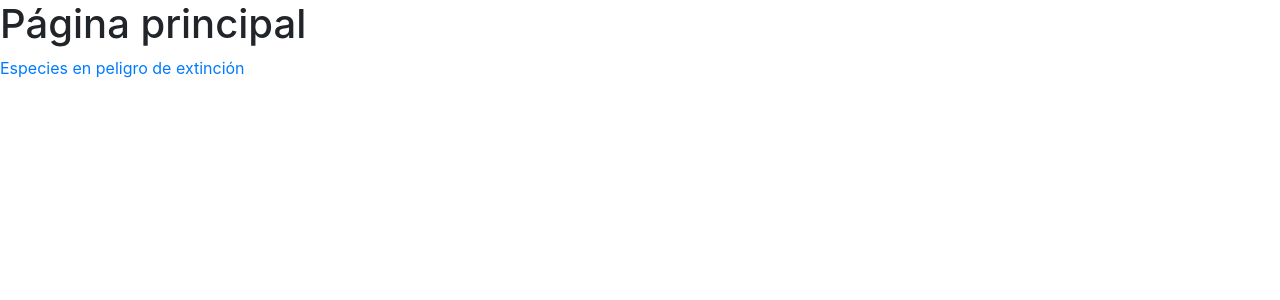
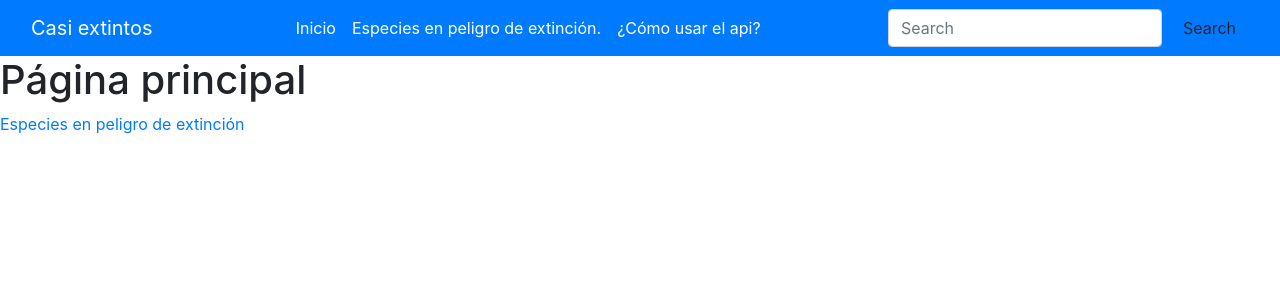
Before and after one commit to Jovana-ch/Hackathon-, a React (Create React App) app: page / in a window 1280 px wide. Shown: the top 300 px of the page. Built offline with nearby package versions, Linux system fonts and the light colour scheme.

Commit message:
Agregando Navbar

```diff
--- a/public/index.html
+++ b/public/index.html
@@ -2,6 +2,7 @@
 <html lang="en">
   <head>
     <meta charset="utf-8" />
+    <link href="https://cdn.jsdelivr.net/npm/bootstrap@5.2.0-beta1/dist/css/bootstrap.min.css" rel="stylesheet" integrity="sha384-0evHe/X+R7YkIZDRvuzKMRqM+OrBnVFBL6DOitfPri4tjfHxaWutUpFmBp4vmVor" crossorigin="anonymous">
     <title>Hackathon</title>
   </head>
   <body>
--- a/src/App.js
+++ b/src/App.js
@@ -1,10 +1,12 @@
 import React from 'react';
 import './App.css';
 import Main from './Main';
+import Navbar from './Navbar';
 
 function App() {
   return (
     <div>
+      <Navbar/>
       <Main/>
     </div>
   );
--- /dev/null
+++ b/src/Navbar.js
@@ -0,0 +1,58 @@
+import React from "react";
+import { Link } from "react-router-dom";
+
+export default class Navbar extends React.Component{
+    constructor(){
+        super();
+        this.state = {
+            searchText: ""
+        }
+        this.handleChangeSearch = this.handleChangeSearch.bind(this);
+        this.onClickSearch = this.onClickSearch.bind(this);
+    }
+
+    handleChangeSearch(event){
+        const target = event.target;
+        const value = target.value;
+        this.setState({searchText: value})
+    }
+
+    onClickSearch(){
+        const {searchText} = this.state;
+        console.log(searchText);
+    }
+
+    render(){
+        const {searchText}= this.state;
+
+        return(
+        <div>
+            <nav className="navbar navbar-expand-lg navbar-dark bg-primary">
+                <div className="container-fluid">
+                    <Link className="navbar-brand" to='/'>Casi extintos</Link>
+                    <button className="navbar-toggler" type="button" data-bs-toggle="collapse" data-bs-target="#navbarNav" aria-controls="navbarNav" aria-expanded="false" aria-label="Toggle navigation">
+                        <span className="navbar-toggler-icon"></span>
+                    </button>
+                    <div className="collapse navbar-collapse" id="navbarNav">
+                        <ul className="navbar-nav mx-auto">
+                            <li className="nav-item">
+                                <Link className="nav-link active" aria-current="page" to={"/"}>Inicio</Link>
+                            </li>
+                            <li className="nav-item">
+                                <Link className="nav-link active" to={"/especies"}>Especies en peligro de extinción.</Link>
+                            </li>
+                            <li className="nav-item">
+                                <Link className="nav-link active" to={"/"}>¿Cómo usar el api?</Link>
+                            </li>
+                        </ul>
+                        <form class="d-flex" role="search">
+                            <input class="form-control me-2" type="search" placeholder="Search" aria-label="Search" onChange={this.handleChangeSearch} value={searchText}/>
+                            <button class="btn btn-outline mb1 black" type="button" onClick={this.onClickSearch}>Search</button>
+                        </form>
+                    </div>
+                </div>
+            </nav>
+        </div>
+        )
+    }
+}
```
